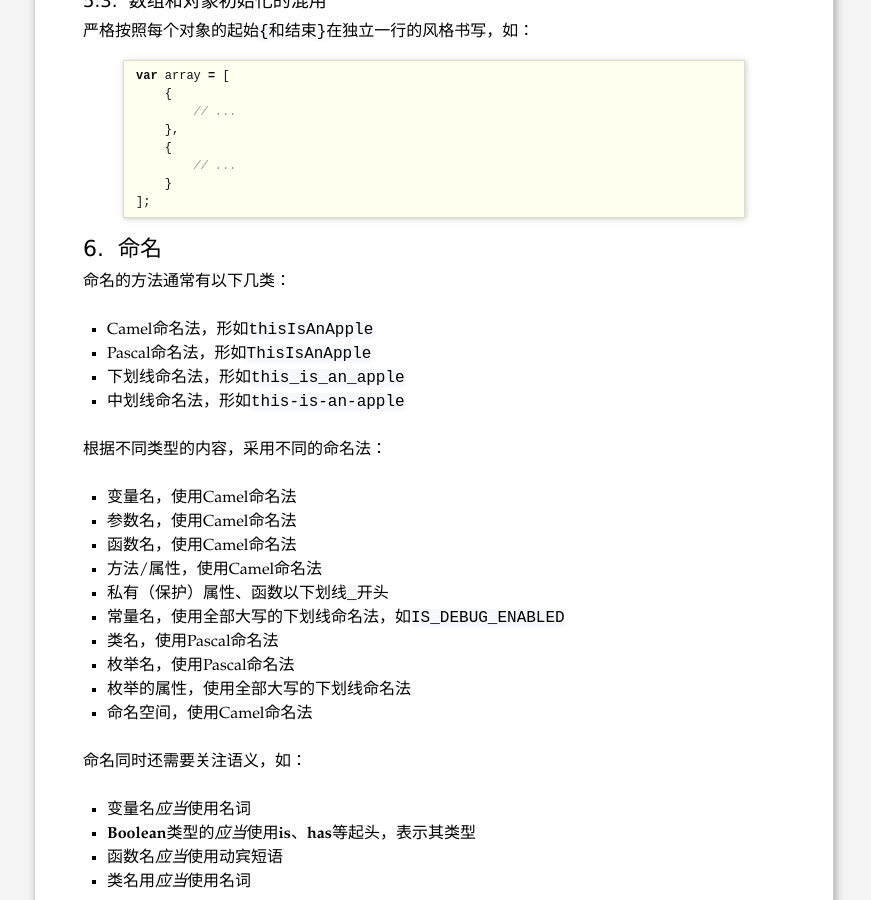
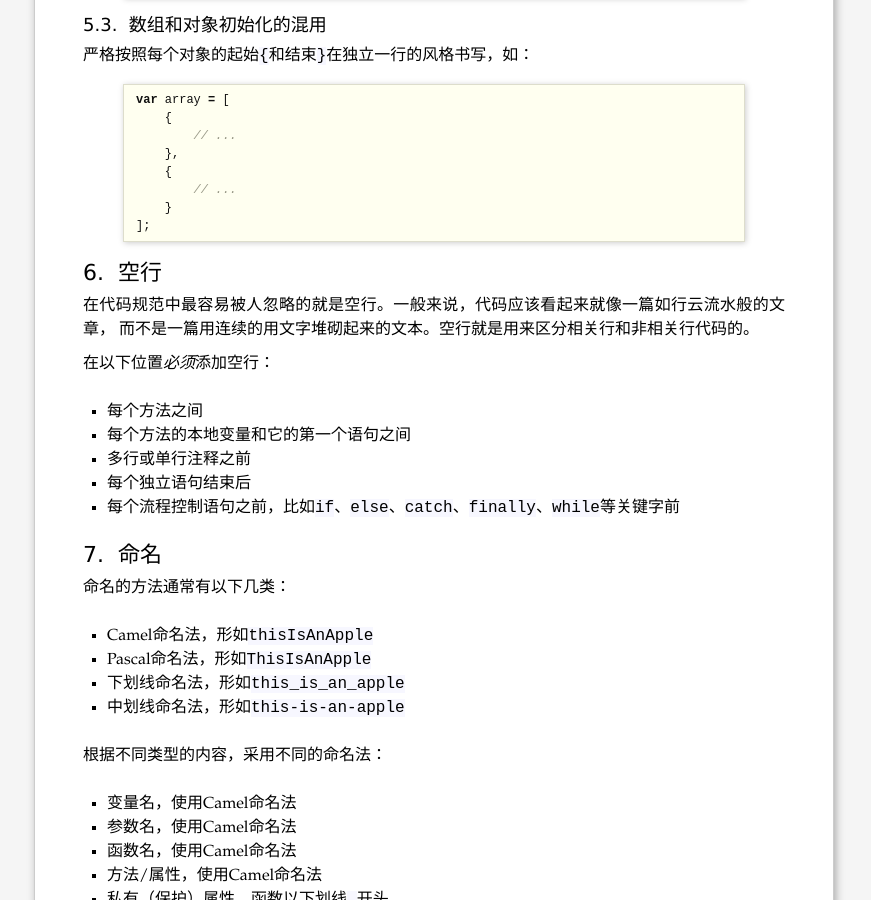
Before and after one commit to starandtina/starandtina.github.io, a Jekyll site: the page built from _posts/2015-01-19-my-javascript-coding-style-guide.md, in a window 1280 px wide and 900 px high, scrolled down 4988 px. Shown: the whole window, without its empty margins (206-1077 px from the left). Built offline with Jekyll 4.4.1, drawn with Linux system fonts in a browser that asks for light colours; comment, search, counter and statistics services are not loaded.

Commit message:
feat: Add blankline rule

```diff
--- a/_posts/2015-01-19-my-javascript-coding-style-guide.md
+++ b/_posts/2015-01-19-my-javascript-coding-style-guide.md
@@ -282,6 +282,19 @@ var array = [
 
 {% endhighlight %}
 
+### 空行
+
+在代码规范中最容易被人忽略的就是空行。一般来说，代码应该看起来就像一篇如行云流水般的文章，
+而不是一篇用连续的用文字堆砌起来的文本。空行就是用来区分相关行和非相关行代码的。
+
+在以下位置*必须*添加空行：
+
+- 每个方法之间
+- 每个方法的本地变量和它的第一个语句之间
+- 多行或单行注释之前
+- 每个独立语句结束后
+- 每个流程控制语句之前，比如`if`、`else`、`catch`、`finally`、`while`等关键字前
+
 ### 命名
 
 命名的方法通常有以下几类：
```
